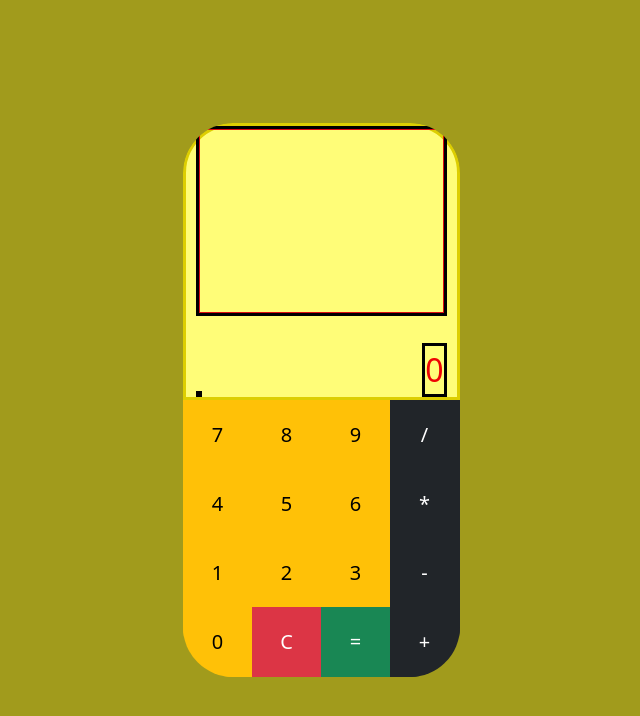
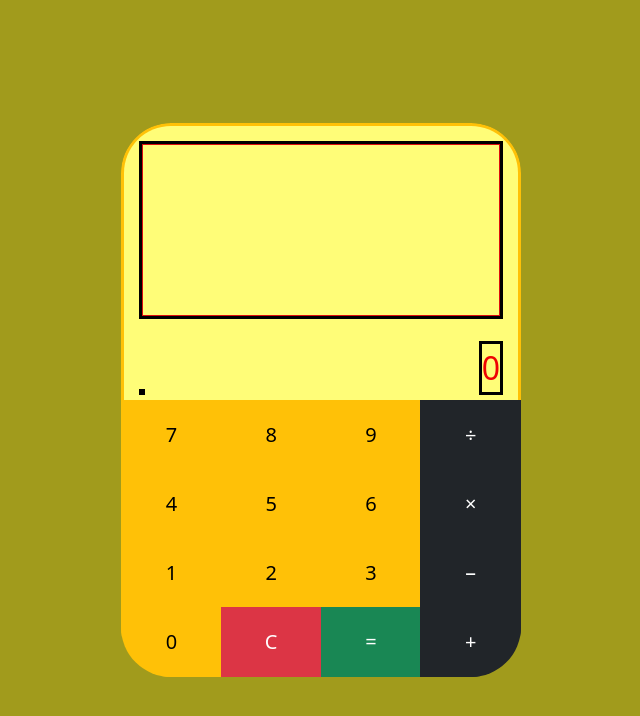
Before and after one commit to Kangeldar555/apple-calculator-for-kids, a React (Create React App) app: page / in a window 1280 px wide. Shown: the top 716 px of the page, without its empty margins (319-959 px from the left). Built offline with nearby package versions, Linux system fonts and the light colour scheme; the HTML template or start-up script is replaced by a standard one.

Commit message:
Actualizados operadores en el keypad y realizados ajustes relacionados

```diff
--- a/src/components/Calculator/AppleSlice/AppleSlice.scss
+++ b/src/components/Calculator/AppleSlice/AppleSlice.scss
@@ -5,6 +5,8 @@
     height: 100%;
     min-width: 1%;
     min-height: 1%;
+    transform: scaleX(-1); // Voltea horizontalmente el contenido del contenedor
+    rotate: 90deg;
 
     .slicePolygon {
       display: grid;
--- a/src/components/Calculator/Button/Button.tsx
+++ b/src/components/Calculator/Button/Button.tsx
@@ -22,7 +22,7 @@ const Button = ({ children, _onClick }: Props) => {
   | 'link';
 
   let numbers = '0123456789';
-  let operators = '+-*/';
+  let operators = '+−×÷';
 
   if (numbers.includes(children)) {
     style = 'warning' ; //Estilo números
--- a/src/components/Calculator/Calculator.scss
+++ b/src/components/Calculator/Calculator.scss
@@ -1,4 +1,5 @@
 .calculatorContainer {
+    width: 400px;
     border-radius: 50px;
     overflow: hidden;
 }
--- a/src/components/Calculator/Calculator.tsx
+++ b/src/components/Calculator/Calculator.tsx
@@ -13,8 +13,25 @@ const Calculator = (props: Props) => {
 
   //Función para calcular resultado
   const calculateResult = () => {
+
+    // Reemplaza los operadores utilizados en el proyecto con los operadores aceptados por la función `evaluate()`
+    const replaceOperators = (toReplace: string) => {
+
+      // Objeto de operadores(key) con su remplazo(value)
+      const operatorsToReplace: {[key:string]:string} = {
+        '−':'-',
+        '×':'*',
+        '÷':'/'
+      };
+
+      // Expresión regular para buscar operadores a reemplazar
+      const regex = new RegExp(Object.keys(operatorsToReplace).join('|'), 'g')
+
+      return toReplace.replace(regex, (operator) => operatorsToReplace[operator])
+    };
+
     setCalculate(input + "=");// Establecemos la expresión de la operación actual
-    setInput(evaluate(input).toString()); //Función del paquete mathjs que nos permite calcular el resultado, nos devuelve un number
+    setInput(evaluate(replaceOperators(input)).toString()); //Función del paquete mathjs que nos permite calcular el resultado, nos devuelve un number
   }
 
   //Función para agregar operadores al cálculo
@@ -23,8 +40,8 @@ const Calculator = (props: Props) => {
     /* Validación para evitar la presencia de operadores consecutivos en el cálculo.
     Si el último carácter del input es un operador, se reemplaza el operador anterior por el nuevo operador.
     De lo contrario, se agrega el operador al input.*/
-    // Nota: /[+\-\*\/]$/ expresión regular
-    if (/[-+*/]$/.test(input)) {
+    // Nota: /[−+×÷]$/ expresión regular
+    if (/[−+×÷]$/.test(input)) {
       setInput(input.slice(0,-1) + operator)
     } else {
       setInput(input + operator)
@@ -61,9 +78,9 @@ const Calculator = (props: Props) => {
         calculateResult();
         break;
       case "+":
-      case "-":
-      case "*":
-      case "/":
+      case "−":
+      case "×":
+      case "÷":
         addOperator(value);
         break;
       default:
--- a/src/components/Calculator/Display/Display.scss
+++ b/src/components/Calculator/Display/Display.scss
@@ -5,11 +5,13 @@
     justify-content: space-between;
     font-size: 2rem;
     background-color: #fffd78;
-    border: 3px solid  #ddce01;
-    padding-right: 10px;
-    padding-left: 10px;
+    border: 3px solid  var(--bs-warning);
+    border-bottom: none;
+    //padding-right: 10px;
+    //padding-left: 10px;
+    padding: 15px 15px 5px 15px;
     height: 277px;
-    width: 277px;
+    width: 100%;
     border-top-right-radius: inherit;
     border-top-left-radius: inherit;
 
--- a/src/components/Calculator/Display/Display.tsx
+++ b/src/components/Calculator/Display/Display.tsx
@@ -22,9 +22,9 @@ const Display = ({ input, calculate }: Props) => {
   const applesImagesElementRef = useRef<HTMLDivElement>(null);
 
   // Separamos cada elemento de la operación en un array utilizando una expresión regular que busca los operadores
-  // (+, -, *, /, y =) como separadores. Cada número u operador se almacena en una posición del array Operation.
+  // (+, −, ×, ÷, y =) como separadores. Cada número u operador se almacena en una posición del array Operation.
   useEffect(() => {
-    setOperation(input.split(/([-+*/=])/));
+    setOperation(input.split(/([−+×÷=])/));
   }, [input]);
 
   // Usamos useEffect para calcular el número de columnas de los contenedores de manzanas dependiendo de las dimensiones del elemento referenciado
@@ -92,7 +92,7 @@ const Display = ({ input, calculate }: Props) => {
 
   // Mapeamos el array de 'operation' para generar los elementos de la calculadora
   const operationElements = operation.map((item, index) => {
-    if (/^[-+*/=]$/.test(item)) {
+    if (/^[−+×÷=]$/.test(item)) {
       // Si el item es un operador, se genera un div con la clase 'operatorElement' y el contenido del operador
       return (
         <div
--- a/src/components/Calculator/Keypad/Keypad.scss
+++ b/src/components/Calculator/Keypad/Keypad.scss
@@ -1,3 +1,7 @@
+.keypadContainer{
+    width: 100%;
+}
+
 .btn {
     border-radius: 0!important;
 }
--- a/src/components/Calculator/Keypad/Keypad.tsx
+++ b/src/components/Calculator/Keypad/Keypad.tsx
@@ -17,24 +17,24 @@ const Keypad = ({ _handleKeypadInput }: Props) => {
 
   return (
     <>
-      <ButtonGroup vertical>
+      <ButtonGroup className='keypadContainer' vertical>
         <ButtonGroup size={ size } aria-label="First group">
           <Button _onClick={ handleKeypadInput }>7</Button>
           <Button _onClick={ handleKeypadInput }>8</Button>
           <Button _onClick={ handleKeypadInput }>9</Button>
-          <Button _onClick={ handleKeypadInput }>/</Button>
+          <Button _onClick={ handleKeypadInput }>÷</Button>
         </ButtonGroup>
         <ButtonGroup size={ size } aria-label="Second group">
           <Button _onClick={ handleKeypadInput }>4</Button>
           <Button _onClick={ handleKeypadInput }>5</Button>
           <Button _onClick={ handleKeypadInput }>6</Button>
-          <Button _onClick={ handleKeypadInput }>*</Button>
+          <Button _onClick={ handleKeypadInput }>×</Button>
         </ButtonGroup>
         <ButtonGroup size={ size } aria-label="First group">
           <Button _onClick={ handleKeypadInput }>1</Button>
           <Button _onClick={ handleKeypadInput }>2</Button>
           <Button _onClick={ handleKeypadInput }>3</Button>
-          <Button _onClick={ handleKeypadInput }>-</Button>
+          <Button _onClick={ handleKeypadInput }>−</Button>
         </ButtonGroup>
         <ButtonGroup size={ size } aria-label="First group">
           <Button _onClick={ handleKeypadInput }>0</Button>
```
Also changed, not shown: src/images/apple2.png.
